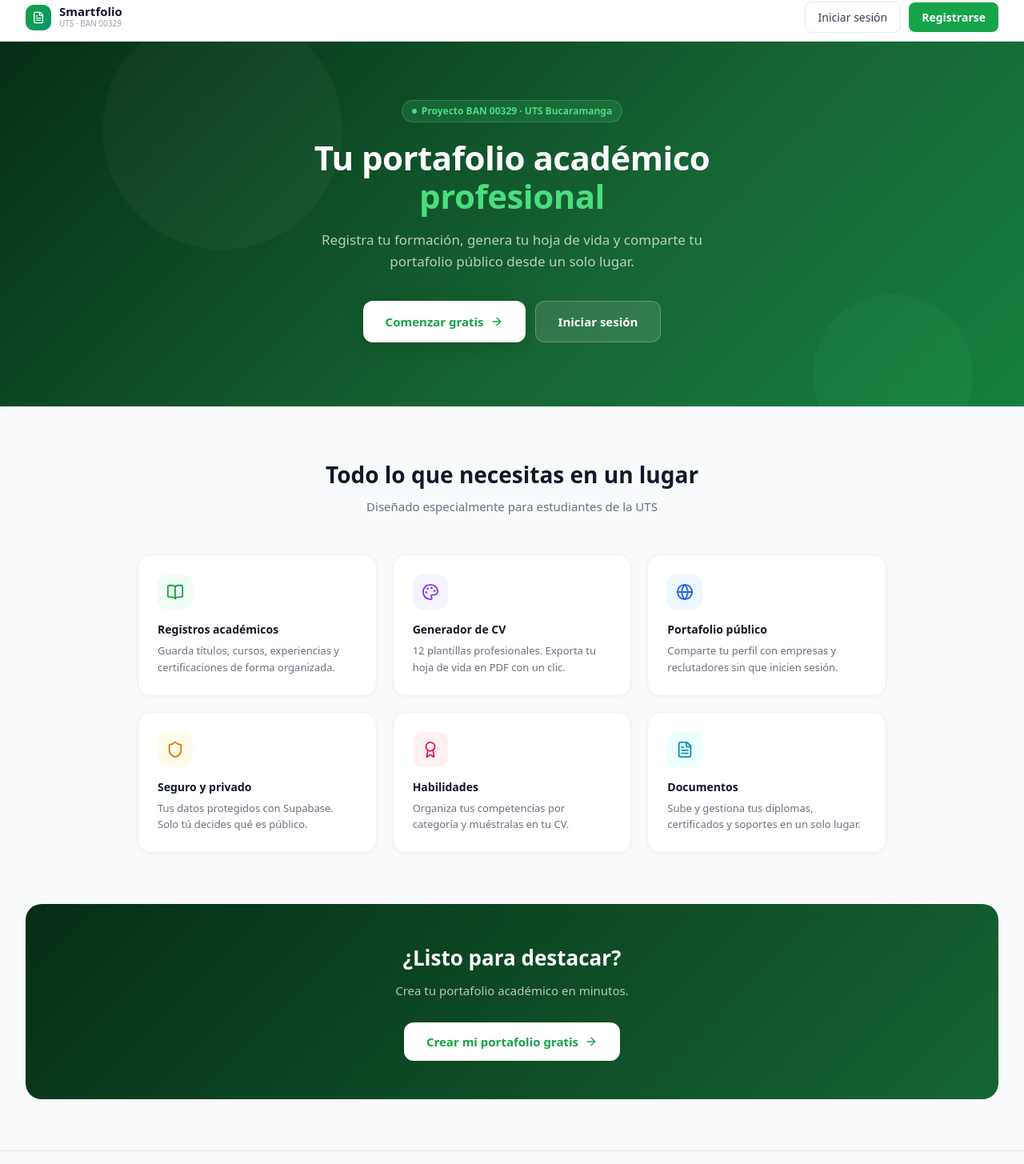
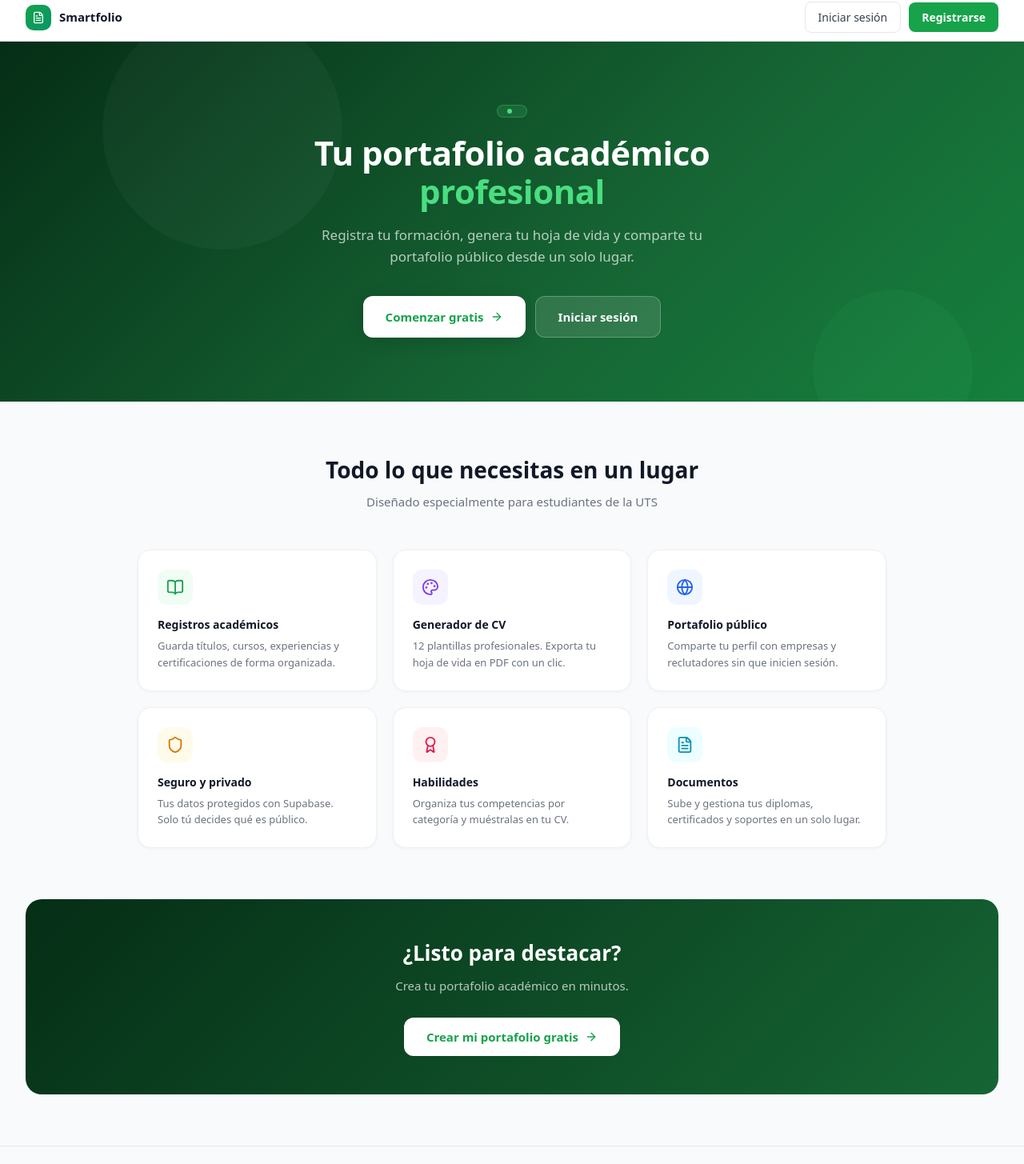
Before and after one commit to Nico2005vega/smartfolio, a Next.js app: page / in a window 1280 px wide. Shown: the part 8-1463 px from the top of the page at 80% size. Built offline with nearby package versions, Linux system fonts and the light colour scheme; no server answers.

Commit message:
fix: remove BAN 00329 UTS label + pdf documents rewrite

```diff
--- a/src/app/page.tsx
+++ b/src/app/page.tsx
@@ -22,7 +22,7 @@ export default async function LandingPage() {
           </div>
           <div>
             <p style={{ fontSize:"15px", fontWeight:"800", color:"#111827", margin:0, lineHeight:1 }}>Smartfolio</p>
-            <p style={{ fontSize:"10px", color:"#9ca3af", margin:0 }}>UTS · BAN 00329</p>
+            <p style={{ fontSize:"10px", color:"#9ca3af", margin:0 }}></p>
           </div>
         </div>
 
@@ -52,7 +52,7 @@ export default async function LandingPage() {
         <div style={{ position:"relative", maxWidth:"640px", margin:"0 auto" }}>
           <div style={{ display:"inline-flex", alignItems:"center", gap:"6px", background:"rgba(74,222,128,0.15)", border:"1px solid rgba(74,222,128,0.3)", borderRadius:"99px", padding:"4px 12px", marginBottom:"20px" }}>
             <div style={{ width:"6px", height:"6px", borderRadius:"50%", background:"#4ade80" }}/>
-            <span style={{ color:"#4ade80", fontSize:"12px", fontWeight:"600" }}>Proyecto BAN 00329 · UTS Bucaramanga</span>
+            <span style={{ color:"#4ade80", fontSize:"12px", fontWeight:"600" }}></span>
           </div>
 
           <h1 style={{ color:"white", fontSize:"42px", fontWeight:"800", margin:"0 0 16px", lineHeight:1.15, letterSpacing:"-0.5px" }}>
@@ -133,7 +133,7 @@ export default async function LandingPage() {
       {/* ── Footer ── */}
       <div style={{ borderTop:"1px solid #e5e7eb", padding:"20px 32px", textAlign:"center" }}>
         <p style={{ fontSize:"13px", color:"#9ca3af", margin:0 }}>
-          © 2025 Smartfolio · BAN 00329 · Nicolás Vega & Juan Carlos Rúgeles · UTS Bucaramanga
+          © 2025 Smartfolio · Nicolás Vega & Juan Carlos Rúgeles · UTS Bucaramanga
         </p>
       </div>
     </div>
--- a/src/components/layout/MobileNav.tsx
+++ b/src/components/layout/MobileNav.tsx
@@ -94,7 +94,7 @@ export default function MobileNav({ role, firstName, lastName, email, plan, phot
             </div>
             <div>
               <p style={{ fontWeight: "700", fontSize: "15px", color: "#111827", margin: 0 }}>Smartfolio</p>
-              <p style={{ fontSize: "10px", color: "#9ca3af", margin: 0 }}>UTS · BAN 00329</p>
+              <p style={{ fontSize: "10px", color: "#9ca3af", margin: 0 }}></p>
             </div>
           </div>
           <button onClick={() => setOpen(false)}
--- a/src/components/layout/Sidebar.tsx
+++ b/src/components/layout/Sidebar.tsx
@@ -68,7 +68,7 @@ export default function Sidebar({ role }: SidebarProps) {
           </div>
           <div>
             <p style={{ fontWeight: "700", fontSize: "14px", color: "#111827", margin: 0, lineHeight: 1 }}>Smartfolio</p>
-            <p style={{ fontSize: "9px", color: "#9ca3af", margin: "2px 0 0" }}>UTS · BAN 00329</p>
+            <p style={{ fontSize: "9px", color: "#9ca3af", margin: "2px 0 0" }}></p>
           </div>
         </div>
       </div>
```
